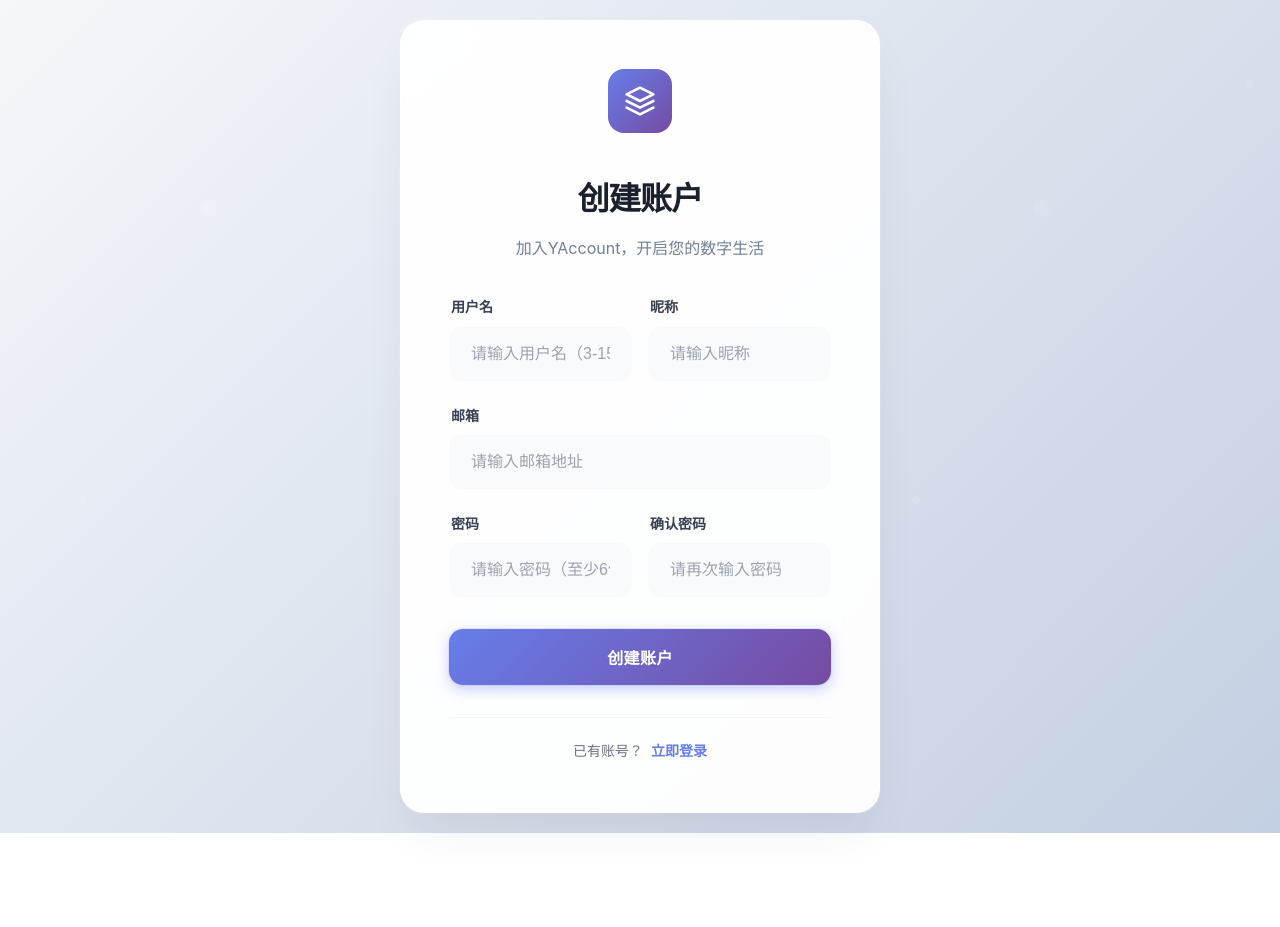
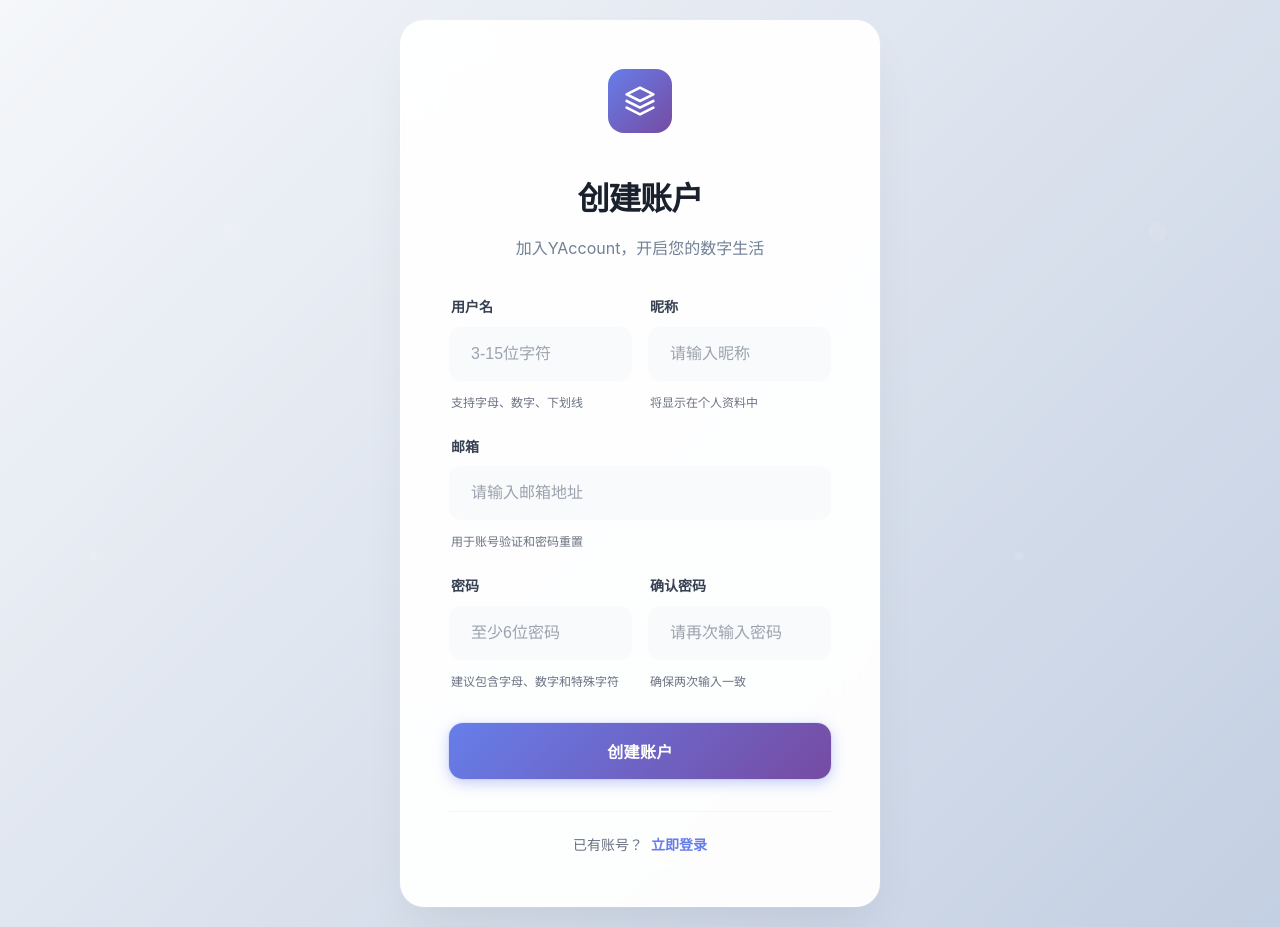
Before and after one commit to 3086953492/YAccount, a Vue app in the folder web/: page /register in a window 1280 px wide. Before the commit the page ends 833 px from the top, so only its background shows below. Built offline with nearby package versions, Linux system fonts and the light colour scheme; no server answers; the HTML template or start-up script is replaced by a standard one.

Commit message:
feat(表单): 优化表单输入组件和登录注册页面
- 为FormInput组件添加hint属性用于显示提示文本
- 优化登录和注册页面的输入框placeholder文本
- 在注册表单中添加字段格式提示信息
- 调整输入框placeholder的透明度样式

```diff
--- a/web/src/components/form/FormInput.vue
+++ b/web/src/components/form/FormInput.vue
@@ -8,6 +8,7 @@
       <div class="input-border"></div>
     </div>
     <span v-if="errorMessage" class="error-message">{{ errorMessage }}</span>
+    <span v-if="hint" class="hint-text">{{ hint }}</span>
   </div>
 </template>
 
@@ -23,6 +24,7 @@ interface Props {
   required?: boolean
   disabled?: boolean
   errorMessage?: string
+  hint?: string
 }
 
 const props = withDefaults(defineProps<Props>(), {
@@ -30,7 +32,8 @@ const props = withDefaults(defineProps<Props>(), {
   placeholder: '',
   required: false,
   disabled: false,
-  errorMessage: ''
+  errorMessage: '',
+  hint: ''
 })
 
 const emit = defineEmits<{
@@ -99,6 +102,7 @@ const handleFocus = (event: Event) => {
 .input-wrapper input::placeholder {
   color: #9ca3af;
   font-weight: 400;
+  opacity: 1;
 }
 
 .input-wrapper input:focus {
@@ -155,6 +159,14 @@ const handleFocus = (event: Event) => {
   font-weight: 500;
 }
 
+.hint-text {
+  color: #6b7280;
+  font-size: 12px;
+  margin-top: 4px;
+  margin-left: 2px;
+  font-weight: 400;
+}
+
 @media (max-width: 640px) {
   .input-wrapper input {
     padding: 14px 16px;
--- a/web/src/views/Login.vue
+++ b/web/src/views/Login.vue
@@ -3,10 +3,10 @@
     <ErrorMessage v-if="errorMessage" :message="errorMessage" type="error" @dismiss="errorMessage = ''" />
 
     <form @submit.prevent="handleLogin" class="login-form">
-      <FormInput id="username" v-model="loginForm.username" label="用户名" placeholder="请输入您的用户名" required
+      <FormInput id="username" v-model="loginForm.username" label="用户名" placeholder="请输入用户名" required
         :disabled="loading" />
 
-      <FormInput id="password" v-model="loginForm.password" label="密码" type="password" placeholder="请输入您的密码" required
+      <FormInput id="password" v-model="loginForm.password" label="密码" type="password" placeholder="请输入密码" required
         :disabled="loading" />
 
       <div class="form-actions">
--- a/web/src/views/Register.vue
+++ b/web/src/views/Register.vue
@@ -6,22 +6,22 @@
 
     <form @submit.prevent="handleRegister" class="register-form">
       <div class="form-row">
-        <FormInput id="username" v-model="registerForm.username" label="用户名" placeholder="请输入用户名（3-15位）" required
-          :disabled="loading" />
+        <FormInput id="username" v-model="registerForm.username" label="用户名" placeholder="3-15位字符"
+          hint="支持字母、数字、下划线" required :disabled="loading" />
 
-        <FormInput id="nickname" v-model="registerForm.nickname" label="昵称" placeholder="请输入昵称" required
-          :disabled="loading" />
+        <FormInput id="nickname" v-model="registerForm.nickname" label="昵称" placeholder="请输入昵称"
+          hint="将显示在个人资料中" required :disabled="loading" />
       </div>
 
-      <FormInput id="email" v-model="registerForm.email" label="邮箱" type="email" placeholder="请输入邮箱地址" required
-        :disabled="loading" />
+      <FormInput id="email" v-model="registerForm.email" label="邮箱" type="email" placeholder="请输入邮箱地址"
+        hint="用于账号验证和密码重置" required :disabled="loading" />
 
       <div class="form-row">
-        <FormInput id="password" v-model="registerForm.password" label="密码" type="password" placeholder="请输入密码（至少6位）"
-          required :disabled="loading" />
+        <FormInput id="password" v-model="registerForm.password" label="密码" type="password" placeholder="至少6位密码"
+          hint="建议包含字母、数字和特殊字符" required :disabled="loading" />
 
         <FormInput id="confirmPassword" v-model="registerForm.confirm_password" label="确认密码" type="password"
-          placeholder="请再次输入密码" required :disabled="loading" />
+          placeholder="请再次输入密码" hint="确保两次输入一致" required :disabled="loading" />
       </div>
 
       <div class="form-actions">
```
